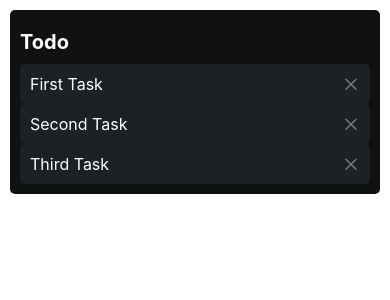
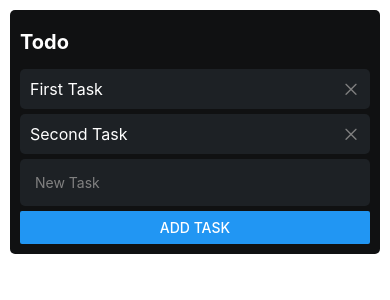
Before and after one commit to oottoohh/Trello, a React Native app: screen / in a window 390 px wide. Shown: the top 300 px of the page. Built offline with nearby package versions, Linux system fonts and the light colour scheme.

Commit message:
feat : new task input

```diff
--- a/src/components/TaskList.tsx
+++ b/src/components/TaskList.tsx
@@ -1,32 +1,63 @@
-import { View, Text, FlatList } from "react-native";
+import {
+  View,
+  Text,
+  FlatList,
+  TextInput,
+  Button,
+  StyleSheet,
+} from "react-native";
 import TaskListItem from "./TaskListItem";
 import { useState } from "react";
 
 export default function TaskList() {
-  const [tasks, setTask] = useState([]);
+  const [tasks, setTask] = useState([
+    { description: "First Task" },
+    { description: "Second Task" },
+  ]);
+  const [newTask, setNewTask] = useState("");
+  const createTask = () => {
+    console.log("Creating Task", newTask);
+    setTask([...tasks, { description: newTask }]);
+    setNewTask("");
+  };
   return (
-    <View style={{ backgroundColor: "#101112", padding: 10, borderRadius: 5 }}>
-      <Text
-        style={{
-          color: "white",
-          fontWeight: "bold",
-          fontSize: 20,
-          marginVertical: 10,
-        }}
-      >
-        Todo
-      </Text>
+    <View style={styles.container}>
+      <Text style={styles.title}>Todo</Text>
       {/* the list of tasks */}
       <FlatList
         contentContainerStyle={{ gap: 5 }}
         data={tasks}
-        renderItem={({ item }) => {
-          <TaskListItem task={item} />;
-        }}
+        renderItem={({ item }) => <TaskListItem task={item} />}
       />
-      <TaskListItem task={{ description: "First Task" }} />
-      <TaskListItem task={{ description: "Second Task" }} />
-      <TaskListItem task={{ description: "Third Task" }} />
+      {/* New Task Input */}
+      <TextInput
+        value={newTask}
+        onChangeText={setNewTask}
+        placeholder="New Task"
+        placeholderTextColor={"gray"}
+        style={styles.input}
+      />
+      <Button title="Add Task" onPress={createTask} />
     </View>
   );
 }
+const styles = StyleSheet.create({
+  container: {
+    backgroundColor: "#101112",
+    padding: 10,
+    borderRadius: 5,
+    gap: 5,
+  },
+  title: {
+    color: "white",
+    fontWeight: "bold",
+    fontSize: 20,
+    marginVertical: 10,
+  },
+  input: {
+    color: "white",
+    padding: 15,
+    backgroundColor: "#1D2125",
+    borderRadius: 5,
+  },
+});
--- a/src/components/TaskListItem.tsx
+++ b/src/components/TaskListItem.tsx
@@ -1,7 +1,7 @@
 import { View, Text, StyleSheet } from "react-native";
 import { AntDesign } from "@expo/vector-icons";
 
-export default function TaskListItem({ task }) {
+export default function TaskListItem({ task }: any) {
   return (
     <View style={styles.container}>
       <Text style={styles.text}>{task.description}</Text>
```
